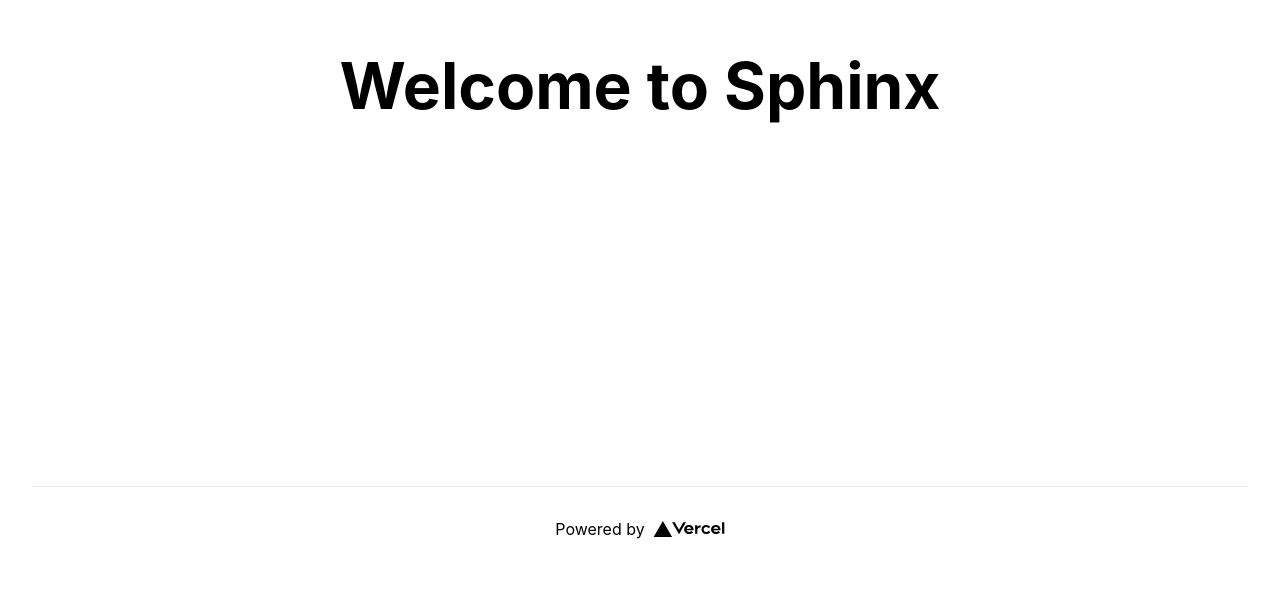
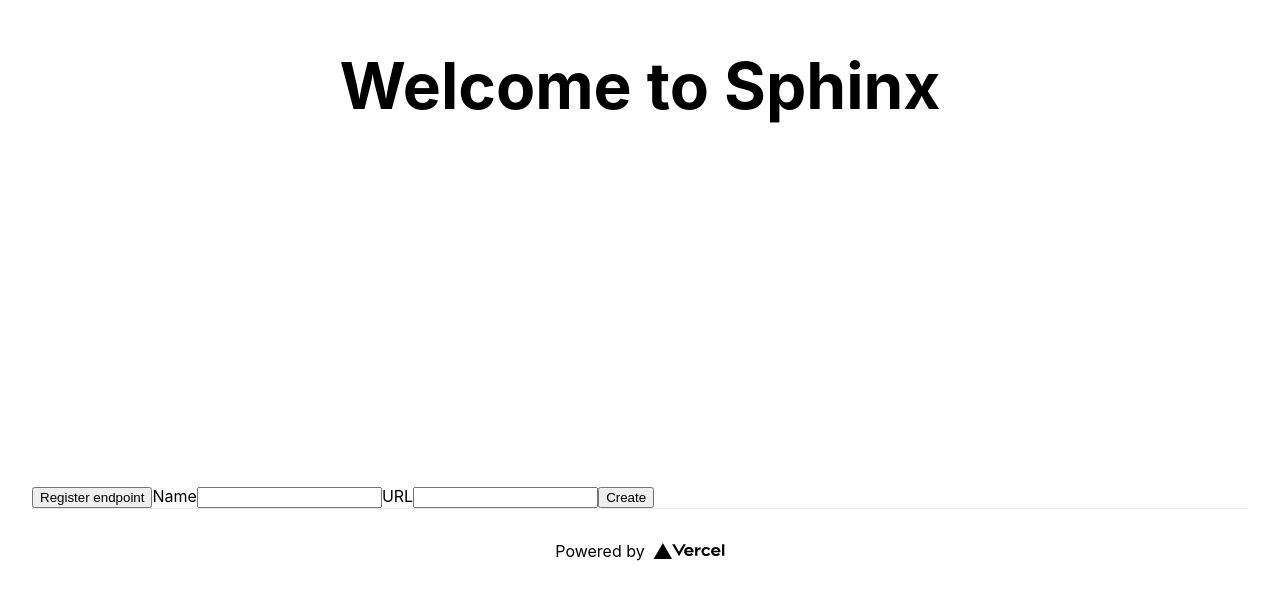
Before and after one commit to revlucio/sphinx, a Next.js app: page / in a window 1280 px wide. Shown: the part 314-907 px from the top of the page. Before the commit the page ends 885 px from the top, so only its background shows below. Built offline with nearby package versions, Linux system fonts and the light colour scheme.

Commit message:
Basic registration in memory

```diff
--- a/pages/index.tsx
+++ b/pages/index.tsx
@@ -2,8 +2,13 @@
 import Head from 'next/head'
 import Image from 'next/image'
 import styles from '../styles/Home.module.css'
+import {useState} from "react";
 
 const Home: NextPage = () => {
+    const [endpoints, setEndpoints] = useState<any[]>([])
+    const [name, setName] = useState<string|null>(null)
+    const [url, setUrl] = useState<string|null>(null)
+
   return (
     <div className={styles.container}>
       <Head>
@@ -17,6 +22,19 @@
           Welcome to Sphinx
         </h1>
       </main>
+
+        <button>Register endpoint</button>
+
+        <label>Name<input type="text" onChange={(e) => setName(e.target.value)} /></label>
+        <label>URL<input type="text" onChange={(e) => setUrl(e.target.value)} /></label>
+        <button onClick={() => setEndpoints(prev => prev.concat([{name, url}]))}>Create</button>
+
+        {endpoints.map(endpoint =>
+            <div>
+                <h2>{endpoint.name}</h2>
+                <h2>{endpoint.url}</h2>
+            </div>
+        )}
 
       <footer className={styles.footer}>
         <a
--- a/playwright.config.ts
+++ b/playwright.config.ts
@@ -13,13 +13,13 @@
 const config: PlaywrightTestConfig = {
   testDir: './tests',
   /* Maximum time one test can run for. */
-  timeout: 30 * 1000,
+  timeout: 5 * 1000,
   expect: {
     /**
      * Maximum time expect() should wait for the condition to be met.
      * For example in `await expect(locator).toHaveText();`
      */
-    timeout: 5000
+    timeout: 1000
   },
   /* Run tests in files in parallel */
   fullyParallel: true,
```
Also changed, not shown: 1 other file (tests, documents, lock files or other folders).
